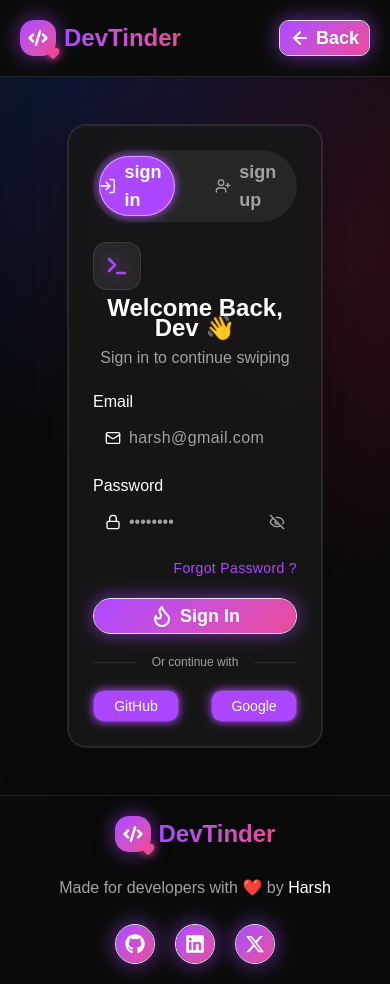
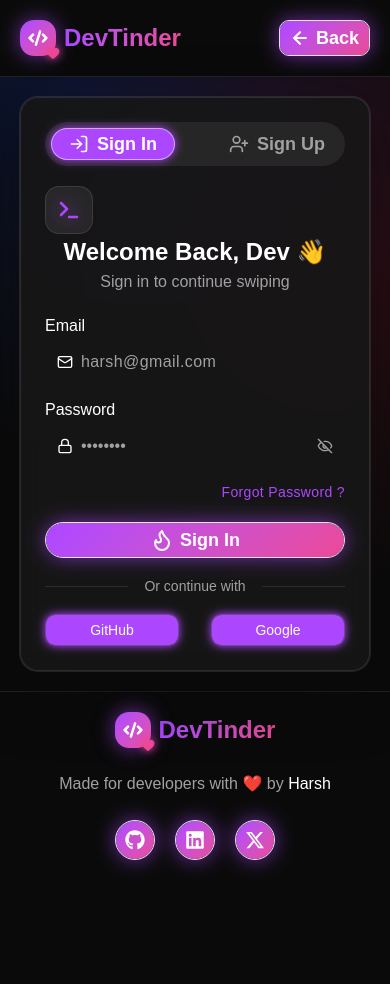
Before and after one commit to itzh4r5h/devtinder, a React (Vite) app: page /signin in a window 390 px wide. After the commit the page ends 880 px from the top, so only its background shows below. Built offline with nearby package versions, Linux system fonts and the light colour scheme.

Commit message:
feat(auth-page): responsiveness implemented

```diff
--- a/src/pages/auth/Auth.jsx
+++ b/src/pages/auth/Auth.jsx
@@ -21,7 +21,7 @@
     <section className="flex flex-wrap h-full">
       <LeftContent />
 
-      <div className="flex p-12 justify-center items-center flex-1">
+      <div className="flex px-0 py-5 sm:p-12 md:py-5 md:px-0 justify-center items-center flex-1">
         <Card className="max-w-md card rounded-2xl border border-white/10 p-6 gap-5 w-full">
           <Tabs activeRoute={activeRoute} />
           <CardHeader className="text-center p-0 items-center gap-2">
@@ -44,7 +44,7 @@
               transition={{
                 layout: {
                   duration: 0.35,
-                  ease: "easeInOut",
+                  ease: "backOut",
                 },
               }}
             >
--- a/src/pages/auth/Form.jsx
+++ b/src/pages/auth/Form.jsx
@@ -1,7 +1,7 @@
 import { Field, FieldGroup, FieldLabel } from "@/components/ui/field";
 import { Input } from "@/components/ui/input";
 import { Separator } from "@/components/ui/separator";
-import { EyeOff, Flame, Lock, Mail, AtSign,User } from "lucide-react";
+import { EyeOff, Flame, Lock, Mail, AtSign, User } from "lucide-react";
 import { Button } from "@/components/ui/button";
 import { Link } from "react-router";
 
@@ -12,7 +12,10 @@
         {activeRoute === "/signup" && (
           <>
             <Field>
-              <FieldLabel htmlFor="username" className="text-foreground text-base">
+              <FieldLabel
+                htmlFor="username"
+                className="text-foreground text-base"
+              >
                 Username
               </FieldLabel>
               <div className="relative">
@@ -84,14 +87,14 @@
         <Button
           variant="outline"
           size="lg"
-          className="button-bg font-bold text-lg cursor-pointer capitalize rounded-full py-4 w-full text-foreground"
+          className={`${activeRoute === "/signup" && 'mt-2'} button-bg font-bold text-lg cursor-pointer capitalize rounded-full py-4 w-full text-foreground`}
         >
-          <Flame className="size-6" /> sign{" "}
-          {activeRoute === "/signin" ? "in" : "up"}
+          <Flame className="size-6" /> sign
+          {activeRoute === "/signin" ? " in" : " up"}
         </Button>
         <div className="flex items-center gap-4">
           <Separator className="bg-white/10 flex-1" />
-          <span className="whitespace-nowrap text-muted-foreground text-xs leading-4">
+          <span className="whitespace-nowrap text-muted-foreground text-sm leading-4">
             Or continue with
           </span>
           <Separator className="bg-white/10 flex-1" />
--- a/src/pages/auth/LeftContent.jsx
+++ b/src/pages/auth/LeftContent.jsx
@@ -12,7 +12,7 @@
           ease: "backOut",
         },
       }}
-      className="hidden sm:flex relative bg-transparent p-12 flex-col justify-center overflow-hidden flex-1"
+      className="hidden md:flex relative bg-transparent md:py-5 md:px-0 lg:p-12 flex-col justify-center overflow-hidden flex-1"
     >
       <Icons />
       {/* circle begin */}
@@ -61,7 +61,7 @@
     },
     {
       Icon: Cpu,
-      boxCss: "top-[28%] right-[16%] size-12",
+      boxCss: "md:top-[20%] lg:top-[28%] right-[16%] size-12",
       iconCss: "size-6 text-[oklch(0.769_0.188_70.08)]",
     },
     {
@@ -71,7 +71,7 @@
     },
     {
       Icon: Braces,
-      boxCss: "bottom-[34%] right-[22%] size-10",
+      boxCss: "md:bottom-[28%] lg:bottom-[32%] right-[22%] size-10",
       iconCss: "size-5 text-secondary",
     },
   ];
--- a/src/pages/auth/Tabs.jsx
+++ b/src/pages/auth/Tabs.jsx
@@ -20,7 +20,7 @@
     <div className="grid grid-cols-2 items-center justify-center rounded-full bg-neutral-800 p-1.5 gap-10">
       {tabs.map(({ name, Icon, route }) => {
         return (
-          <motion.div className="relative">
+          <motion.div className="relative" key={name}>
             {activeRoute === route && (
               <motion.div
                 layoutId="auth-tab"
@@ -35,7 +35,7 @@
 
             <Link
               to={route}
-              className={`relative z-10 font-semibold rounded-full ${activeRoute === route ? "text-foreground" : "text-muted-foreground"} text-lg cursor-pointer flex justify-center items-center gap-2 py-0.5`}
+              className={`relative z-10 font-semibold rounded-full ${activeRoute === route ? "text-foreground" : "text-muted-foreground"} text-lg cursor-pointer flex justify-center items-center gap-2 py-0.5 capitalize`}
             >
               <Icon className="size-5" />
               {name}
```
